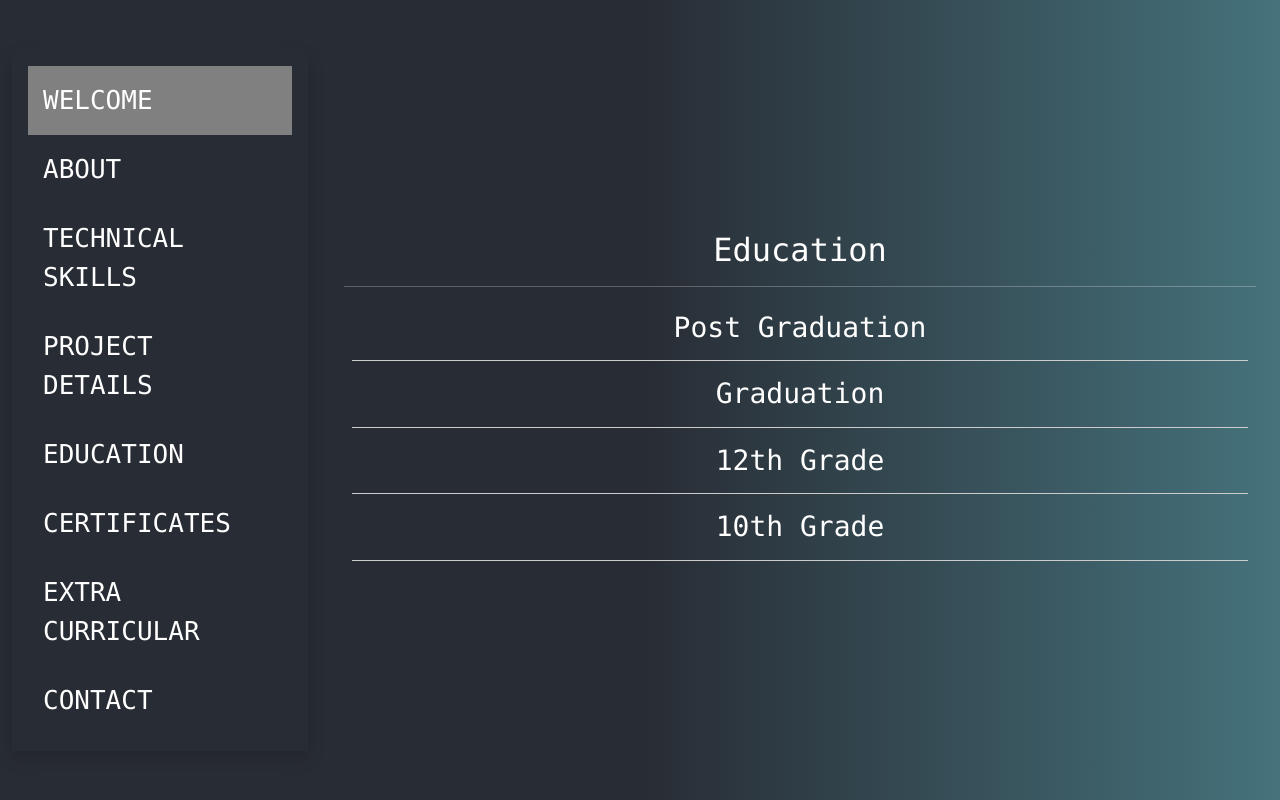
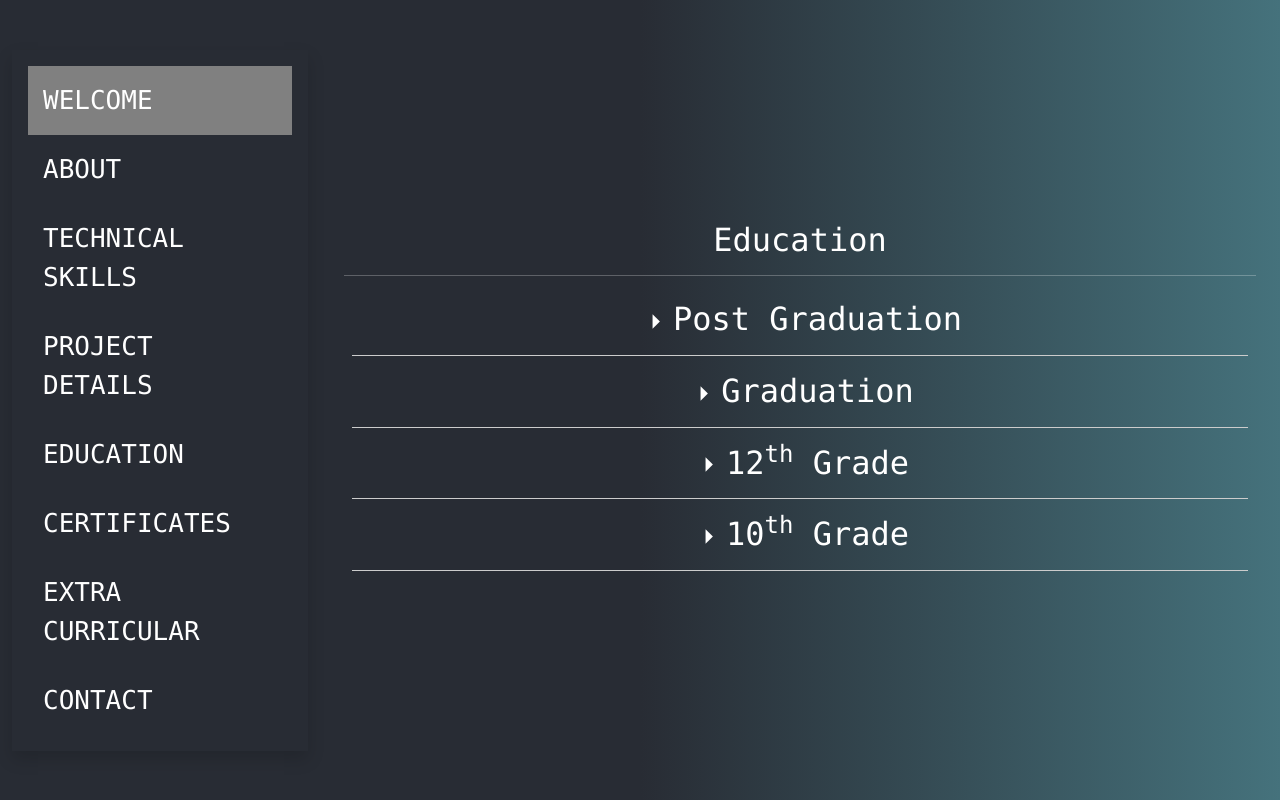
Before and after one commit to ShreyasMalvadkar/portfolio, a React (Create React App) app: page /#/education in a window 1280 px wide. Built offline with nearby package versions, Linux system fonts and the light colour scheme.

Commit message:
Update Education Toggle icon

```diff
--- a/src/components/Education/Education.jsx
+++ b/src/components/Education/Education.jsx
@@ -1,4 +1,6 @@
 import React, { useState } from 'react';
+import ArrowDropDownIcon from '@mui/icons-material/ArrowDropDown';
+import ArrowRightIcon from '@mui/icons-material/ArrowRight';
 import './Education.css'; // Import your CSS file for styling
 
 const Education = () => {
@@ -32,7 +34,8 @@ const Education = () => {
     <div className="education-container container-fluid">
       <h2>Education</h2><hr/>
       <div className="education m-2 p-2 division" onClick={togglePG}>
-        <h3 >Post Graduation</h3>
+      {/* <ArrowRightIcon fontSize='large'/><ArrowDropDownIcon fontSize='large'/> */}
+      <div className='h2'>{showPG ? <ArrowDropDownIcon fontSize='large'/> : <ArrowRightIcon fontSize='large'/>}Post Graduation</div>
         {showPG && (
           <div className="education-details">
             <table className='table table-striped table-bordered table-hover table-dark shadow' >
@@ -63,7 +66,7 @@ const Education = () => {
         )}
       </div>
       <div className="education m-2 p-2 division" onClick={toggleUG}>
-        <h3>Graduation</h3>
+      <div className='h2'>{showPG ? <ArrowDropDownIcon fontSize='large'/> : <ArrowRightIcon fontSize='large'/>}Graduation</div>
         {showUG && (
           <div className="education-details">
            <table className='table table-striped table-bordered table-hover table-dark shadow'>
@@ -94,7 +97,7 @@ const Education = () => {
         )}
       </div>
       <div className="education m-2 p-2 division" onClick={toggle12th}>
-        <h3>12th Grade</h3>
+      <div className='h2'>{showPG ? <ArrowDropDownIcon fontSize='large'/> : <ArrowRightIcon fontSize='large'/>}12<sup>th</sup> Grade</div>
         {show12th && (
           <div className="education-details">
             <table className='table table-striped table-bordered table-hover table-dark shadow'>
@@ -125,7 +128,7 @@ const Education = () => {
         )}
       </div>
       <div className="education m-2 p-2 division" onClick={toggle10th}>
-        <h3>10th Grade</h3>
+      <div className='h2'>{showPG ? <ArrowDropDownIcon fontSize='large'/> : <ArrowRightIcon fontSize='large'/>}10<sup>th</sup> Grade</div>
         {show10th && (
           <div className="education-details">
             <table className='table table-striped table-bordered table-hover table-dark shadow'>
--- a/src/components/Projects/CDAC/ProjCDAC.jsx
+++ b/src/components/Projects/CDAC/ProjCDAC.jsx
@@ -6,6 +6,7 @@ import { NavLink } from 'react-router-dom'
 import { Button } from '@mui/material'
 import ImageIcon from '@mui/icons-material/Image';
 import ForwardIcon from '@mui/icons-material/Forward';
+import { LazyLoadImage } from 'react-lazy-load-image-component'
 
 function ProjCDAC() {
     const project = {
@@ -25,7 +26,7 @@ function ProjCDAC() {
     <div>
       <h3 className='center p-2'>{project.heading}</h3>
       <div className="project-card">
-      <img src={project.imageUrl} alt={project.title} className="project-image" />
+      <LazyLoadImage effect='blur' src={project.imageUrl} alt={project.title} className="project-image" />
       <div className="project-content">
         <h2 className="project-title text-center p-3">{project.title}</h2>
         <p className="project-description"><u><strong>Team Size</strong></u>:{project.teamSize}</p>
--- a/src/components/Projects/Quad/ProjQuad.jsx
+++ b/src/components/Projects/Quad/ProjQuad.jsx
@@ -4,6 +4,7 @@ import { Button } from '@mui/material'
 import quad from './Quad.jpg'
 import './ProjQuad.css'
 import YouTubeIcon from '@mui/icons-material/YouTube';
+import { LazyLoadImage } from 'react-lazy-load-image-component'
 
 function ProjQuad() {
     const project = {
@@ -23,7 +24,7 @@ function ProjQuad() {
     <div>
       <h3 className='center p-2'>{project.heading}</h3>
       <div className="project-card">
-          <img src={project.imageUrl} alt={project.title} className="project-image"/>
+          <LazyLoadImage effect='blur' src={project.imageUrl} alt={project.title} className="project-image"/>
       <div className="project-content">
         <h2 className="project-title text-center p-3">{project.title}</h2>
         <p className="project-description"><u><strong>Team Size</strong></u>:{project.teamSize}</p>
```
